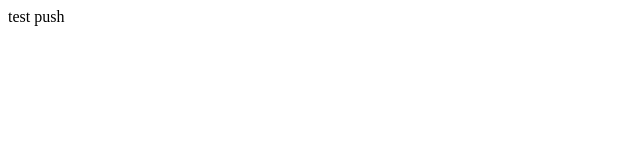
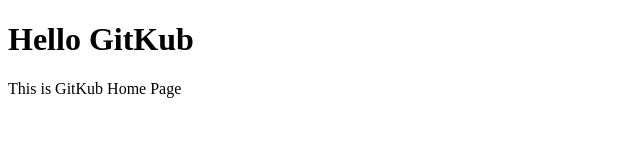
Before and after one commit to SakonkornUtt/GitKub, a plain HTML site: page index.html in a window 1280 px wide. Shown: the whole page, without its empty margins (0-640 px from the left). Drawn offline with Linux system fonts and the light colour scheme.

Commit message:
update all file

```diff
--- a/index.html
+++ b/index.html
@@ -4,9 +4,10 @@
     <meta charset="UTF-8">
     <meta http-equiv="X-UA-Compatible" content="IE=edge">
     <meta name="viewport" content="width=device-width, initial-scale=1.0">
-    <title>Document</title>
+    <title>GitKub</title>
 </head>
 <body>
-    test push
+    <h1>Hello GitKub</h1>
+    <p>This is GitKub Home Page</p>
 </body>
 </html>
--- a/stlyes.css
+++ b/stlyes.css
@@ -0,0 +1,3 @@
+body{
+    background-color: pink;
+}
--- a/test.js
+++ b/test.js
@@ -1 +1,2 @@
 console.log("Git Kub")
+console.log("GitKub is the best")
```
